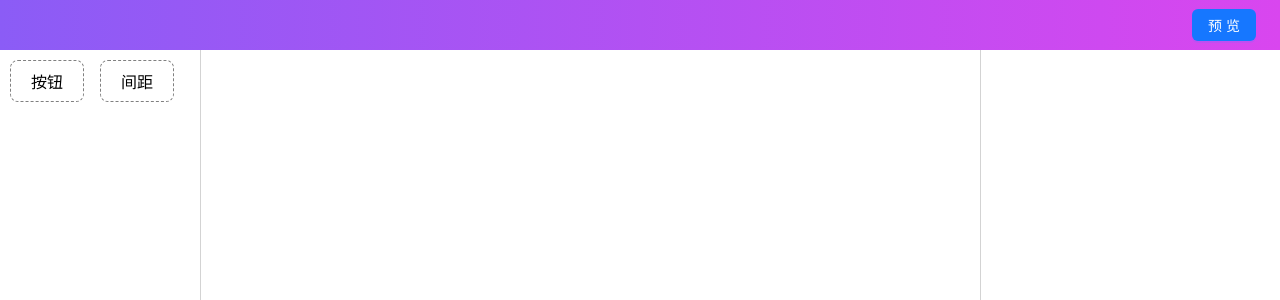
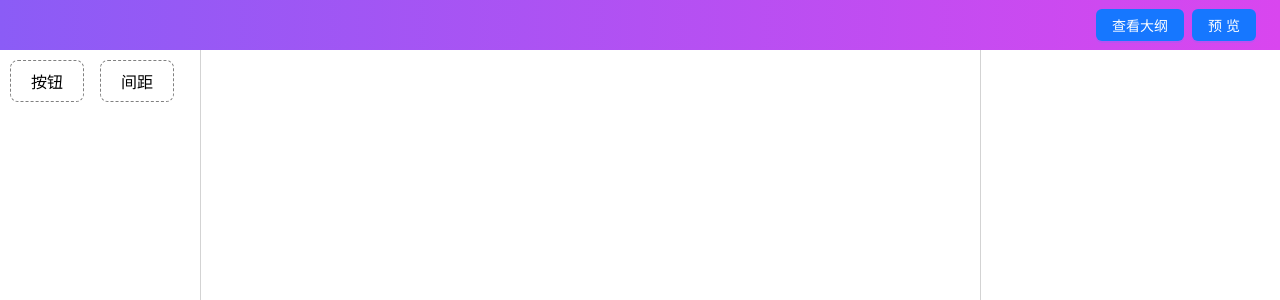
Before and after one commit to hongmaoAI/lowcode_react, a React (Vite) app: page / in a window 1280 px wide. Shown: the top 300 px of the page. Built offline with nearby package versions, Linux system fonts and the light colour scheme.

Commit message:
feat(ComponentTree.tsx) : add

```diff
--- /dev/null
+++ b/src/layout/header/ComponentTree.tsx
@@ -0,0 +1,37 @@
+import React from 'react'
+// antd
+import { Modal, Tree } from 'antd'
+// hooks
+import { useComponents } from '../../app/hooks/useComponents'
+
+interface ComponentTreeProps {
+	open: boolean
+	onCancel: () => void
+}
+
+export default function ComponentTree({ open, onCancel }: ComponentTreeProps) {
+	const { components, setCurComponentId } = useComponents()
+	const componentSelect = ([selectedKey]: any[]) => {
+		setCurComponentId(selectedKey)
+		onCancel && onCancel()
+	}
+	return (
+		<div>
+			<Modal
+				open={open}
+				footer={null}
+				onCancel={onCancel}
+				title="组件树"
+				destroyOnClose
+			>
+				<Tree
+					fieldNames={{ title: 'name', key: 'id' }}
+					treeData={components as any}
+					showLine
+					defaultExpandAll
+					onSelect={componentSelect}
+				/>
+			</Modal>
+		</div>
+	)
+}
--- a/src/layout/header/index.tsx
+++ b/src/layout/header/index.tsx
@@ -1,14 +1,24 @@
-import React from 'react'
+import React, { useState } from 'react'
 // antd
 import { Button, Space } from 'antd'
 // useComponent
 import { useComponents } from '../../app/hooks/useComponents'
+// component
+import ComponentTree from './ComponentTree'
 
 export default function Header() {
 	const { mode, setMode, setCurComponentId } = useComponents()
+	const [isComponentTree, setComponentTree] = useState<boolean>(false)
+	const handleCancel = () => {
+		setComponentTree(false)
+	}
 	return (
-		<div className="flex justify-end w-[100%] px-[24px]">
-			<Space>
+		<div className="h-[100%] w-[100%]">
+			<div className="flex justify-between px-[24px] items-center h-[50px]">
+				<Space className="flex-1 flex justify-end">
+					<Button type="primary" onClick={() => setComponentTree(true)}>
+						查看大纲
+					</Button>
 					{mode === 'edit' && (
 						<Button
 							type="primary"
@@ -32,5 +42,8 @@ export default function Header() {
 					)}
 				</Space>
 			</div>
+			{/* TreeComponent */}
+			<ComponentTree open={isComponentTree} onCancel={handleCancel} />
+		</div>
 	)
 }
```
Lines whose indentation alone changed are shown as unchanged.
